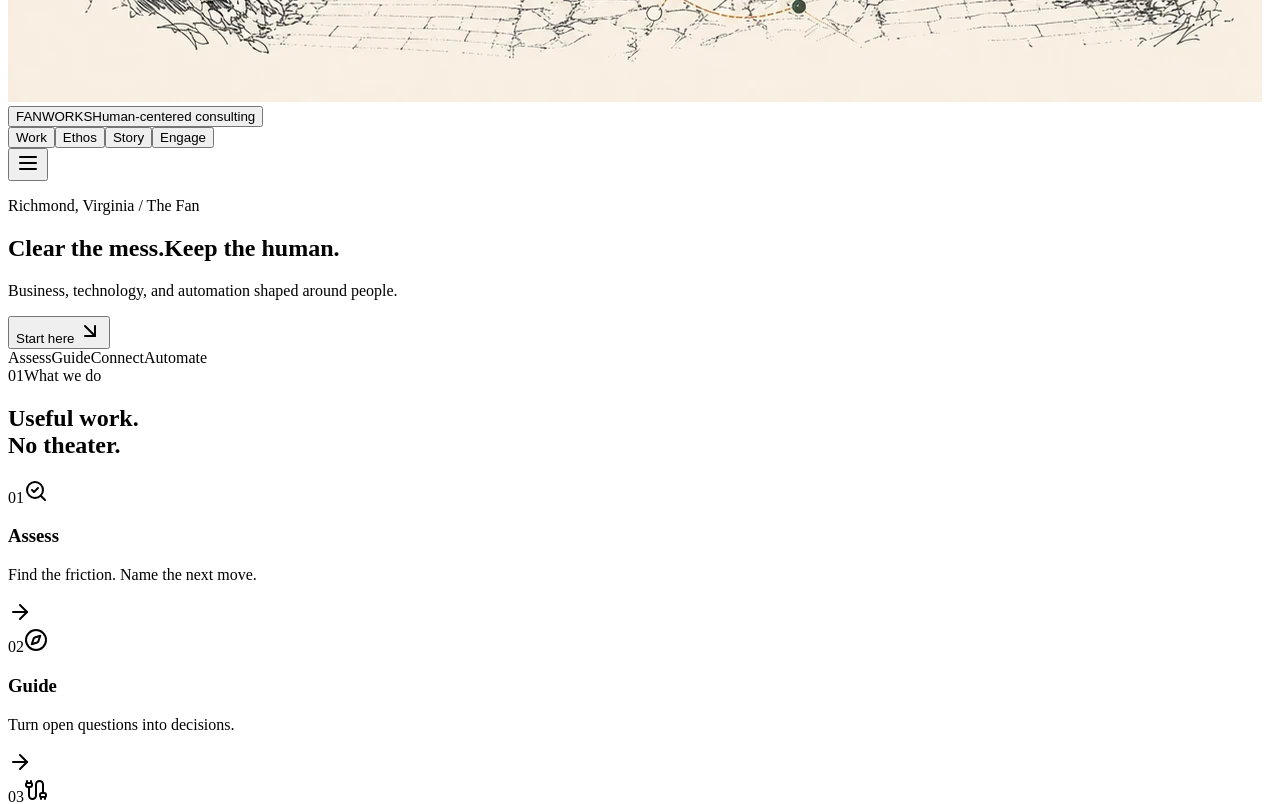
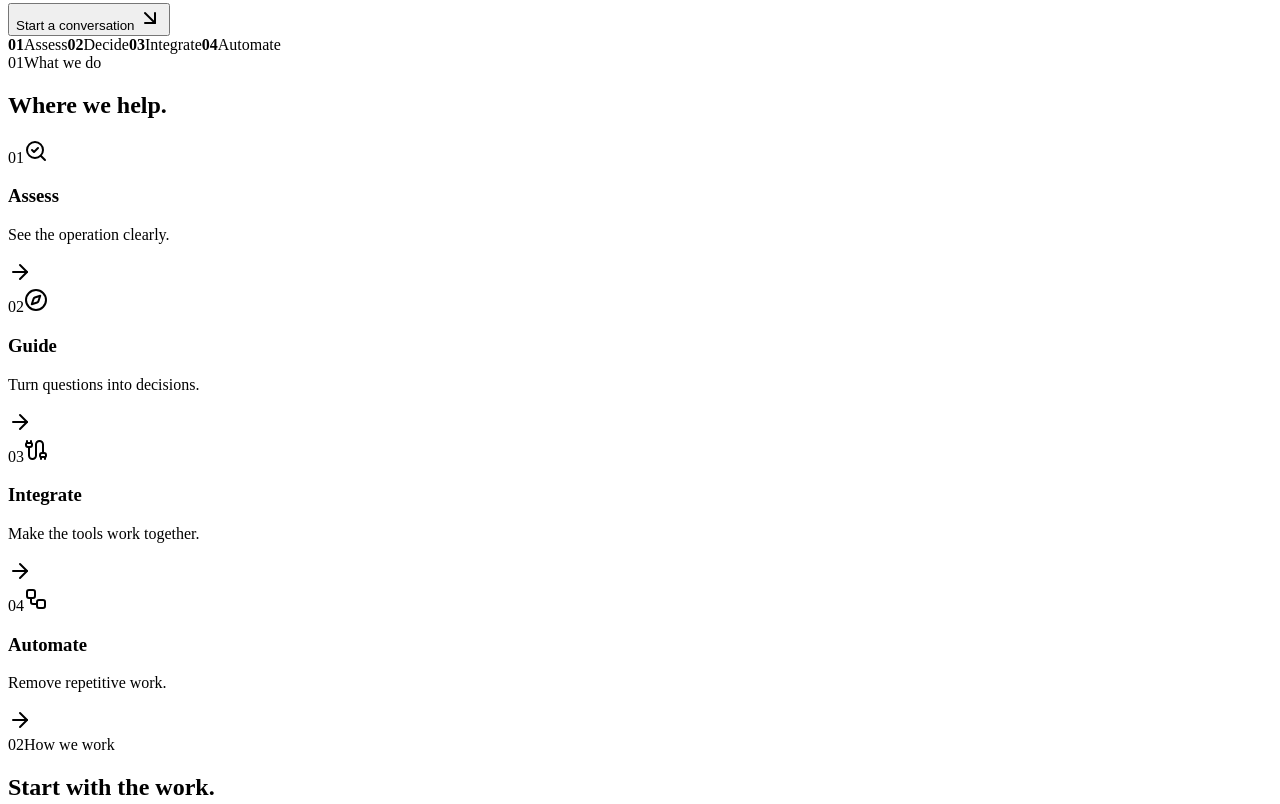
Before and after one commit to scottjones08/fanworks.io, a React (Vite) app: page / in a window 1280 px wide. Shown: the part 1160-1964 px from the top of the page. Built offline with nearby package versions, Linux system fonts and the light colour scheme; the HTML template or start-up script is replaced by a standard one.

Commit message:
Refocus FanWorks around operations and systems

```diff
--- a/index.html
+++ b/index.html
@@ -5,17 +5,17 @@
     <meta name="viewport" content="width=device-width, initial-scale=1.0" />
     <meta
       name="description"
-      content="Human-centered consulting for business, technology, and automation."
+      content="Operations assessment, technology integration, and practical automation for growing businesses."
     />
-    <meta property="og:title" content="FanWorks | Human-Centered Consulting" />
+    <meta property="og:title" content="FanWorks | Business Systems Consulting" />
     <meta
       property="og:description"
-      content="Clear the mess. Keep the human."
+      content="Make the work make sense."
     />
     <meta property="og:image" content="/fan-works-hero.webp" />
     <meta name="theme-color" content="#171916" />
     <link rel="preload" as="image" href="/fan-works-hero.webp" fetchpriority="high" />
-    <title>FanWorks | Human-Centered Consulting</title>
+    <title>FanWorks | Business Systems Consulting</title>
   </head>
   <body>
     <div id="root"></div>
--- a/src/App.tsx
+++ b/src/App.tsx
@@ -14,33 +14,33 @@ const services = [
   {
     number: "01",
     name: "Assess",
-    line: "Find the friction. Name the next move.",
+    line: "See the operation clearly.",
     icon: SearchCheck,
   },
   {
     number: "02",
     name: "Guide",
-    line: "Turn open questions into decisions.",
+    line: "Turn questions into decisions.",
     icon: Compass,
   },
   {
     number: "03",
-    name: "Connect",
+    name: "Integrate",
     line: "Make the tools work together.",
     icon: Cable,
   },
   {
     number: "04",
     name: "Automate",
-    line: "Remove repetition. Keep judgment.",
+    line: "Remove repetitive work.",
     icon: Workflow,
   },
 ];
 
 const principles = [
-  ["People first", "Start with the people doing the work."],
-  ["Right-size the tools", "Build only what earns its place."],
-  ["Leave proof", "Create a system the team can own."],
+  ["Map reality", "Follow the work as it runs today."],
+  ["Choose the move", "Fix the constraint that matters."],
+  ["Make it stick", "Leave clear ownership behind."],
 ];
 
 export default function App() {
@@ -78,14 +78,14 @@ export default function App() {
         <header className="site-header">
           <button className="brand-lockup" type="button" onClick={() => scrollTo("top")} aria-label="FanWorks home">
             <span className="wordmark">FANWORKS</span>
-            <span className="brand-subtitle">Human-centered consulting</span>
+            <span className="brand-subtitle">Business systems consulting</span>
           </button>
 
           <nav className="desktop-nav" aria-label="Primary navigation">
             <button type="button" onClick={() => scrollTo("work")}>Work</button>
-            <button type="button" onClick={() => scrollTo("ethos")}>Ethos</button>
+            <button type="button" onClick={() => scrollTo("ethos")}>Approach</button>
             <button type="button" onClick={() => scrollTo("story")}>Story</button>
-            <button className="nav-cta" type="button" onClick={() => scrollTo("engage")}>Engage</button>
+            <button className="nav-cta" type="button" onClick={() => scrollTo("engage")}>Contact</button>
           </nav>
 
           <button
@@ -102,29 +102,29 @@ export default function App() {
         {menuOpen ? (
           <nav className="mobile-nav" aria-label="Mobile navigation">
             <button type="button" onClick={() => scrollTo("work")}>Work</button>
-            <button type="button" onClick={() => scrollTo("ethos")}>Ethos</button>
+            <button type="button" onClick={() => scrollTo("ethos")}>Approach</button>
             <button type="button" onClick={() => scrollTo("story")}>Story</button>
-            <button type="button" onClick={() => scrollTo("engage")}>Engage</button>
+            <button type="button" onClick={() => scrollTo("engage")}>Contact</button>
           </nav>
         ) : null}
 
         <div className="hero-copy">
-          <p className="location">Richmond, Virginia / The Fan</p>
+          <p className="location">Richmond, Virginia</p>
           <h1 id="hero-title">
-            Clear the mess.
-            <span>Keep the human.</span>
+            Make the work
+            <span>make sense.</span>
           </h1>
-          <p>Business, technology, and automation shaped around people.</p>
+          <p>We assess operations, connect technology, and automate what slows the business down.</p>
           <button className="hero-cta" type="button" onClick={() => scrollTo("engage")}>
-            Start here <ArrowDownRight aria-hidden="true" />
+            Start a conversation <ArrowDownRight aria-hidden="true" />
           </button>
         </div>
 
         <div className="hero-tags" aria-label="FanWorks services">
-          <span>Assess</span>
-          <span>Guide</span>
-          <span>Connect</span>
-          <span>Automate</span>
+          <span><b>01</b>Assess</span>
+          <span><b>02</b>Decide</span>
+          <span><b>03</b>Integrate</span>
+          <span><b>04</b>Automate</span>
         </div>
       </section>
 
@@ -133,7 +133,7 @@ export default function App() {
           <span>01</span>
           <span>What we do</span>
         </div>
-        <h2 id="work-title">Useful work.<br />No theater.</h2>
+        <h2 id="work-title">Where we help.</h2>
 
         <div className="service-list">
           {services.map(({ number, name, line, icon: Icon }) => (
@@ -153,7 +153,7 @@ export default function App() {
           <span>02</span>
           <span>How we work</span>
         </div>
-        <h2 id="ethos-title">Human judgment.<br />Useful systems.</h2>
+        <h2 id="ethos-title">Start with the work.</h2>
         <div className="principle-list">
           {principles.map(([title, line], index) => (
             <article key={title}>
@@ -170,7 +170,6 @@ export default function App() {
           <img
             src="/fanworks-workflow-sketch.webp"
             alt="Hand-drawn people mapping work, connecting systems, and moving toward a Richmond neighborhood"
-            loading="lazy"
             decoding="async"
           />
         </div>
@@ -179,9 +178,9 @@ export default function App() {
             <span>03</span>
             <span>Why FanWorks</span>
           </div>
-          <h2 id="story-title">Built on the block.</h2>
-          <p>The Fan taught us the value of craft, connection, and work that holds up.</p>
-          <blockquote>Surface clarity. Keep people at the center.</blockquote>
+          <h2 id="story-title">From Richmond. Built for operators.</h2>
+          <p>FanWorks brings business, process, and technology experience to the same table.</p>
+          <blockquote>Clear work. Useful systems.</blockquote>
         </div>
       </section>
 
@@ -189,9 +188,9 @@ export default function App() {
         <div className="engage-copy">
           <div className="section-mark section-mark-light">
             <span>04</span>
-            <span>Engage</span>
+            <span>Contact</span>
           </div>
-          <h2 id="engage-title">Bring us the stuck part.</h2>
+          <h2 id="engage-title">What is slowing you down?</h2>
           <a href="mailto:hello@fanworks.io">hello@fanworks.io</a>
         </div>
 
@@ -207,7 +206,7 @@ export default function App() {
             </label>
           </div>
           <label>
-            <span>What feels stuck?</span>
+            <span>What should we look at?</span>
             <textarea name="message" rows={4} required />
           </label>
           <div className="form-footer">
@@ -222,7 +221,7 @@ export default function App() {
       <footer className="site-footer">
         <div className="brand-lockup footer-brand">
           <span className="wordmark">FANWORKS</span>
-          <span className="brand-subtitle">Human-centered consulting</span>
+          <span className="brand-subtitle">Business systems consulting</span>
         </div>
         <span>Richmond, Virginia</span>
         <span>Est. 2025</span>
--- a/src/styles.css
+++ b/src/styles.css
@@ -78,17 +78,17 @@ a {
   width: 100%;
   height: 100%;
   object-fit: cover;
-  object-position: center 58%;
-  filter: saturate(0.82) contrast(1.05);
+  object-position: center;
   animation: image-in 900ms cubic-bezier(0.22, 1, 0.36, 1) both;
 }
 
 .hero-ink {
   position: absolute;
-  inset: 0;
+  inset: 0 auto 0 0;
   z-index: -2;
-  background: rgba(20, 23, 19, 0.94);
-  clip-path: polygon(0 0, 59% 0, 50% 100%, 0 100%);
+  width: 46%;
+  border-right: 1px solid rgba(242, 238, 228, 0.22);
+  background: rgba(17, 19, 17, 0.76);
 }
 
 .hero::after {
@@ -185,7 +185,7 @@ a {
 .hero-copy {
   position: relative;
   z-index: 2;
-  width: min(54rem, 58vw);
+  width: min(39rem, 42vw);
   padding: clamp(4rem, 9vh, 7.5rem) 0 10rem var(--pad);
   animation: copy-in 650ms 120ms cubic-bezier(0.22, 1, 0.36, 1) both;
 }
@@ -206,9 +206,9 @@ a {
 }
 
 .hero h1 {
-  max-width: 11ch;
+  max-width: 9ch;
   font-family: var(--display);
-  font-size: clamp(4.6rem, 7vw, 7.4rem);
+  font-size: clamp(4.3rem, 5.9vw, 6.4rem);
   font-weight: 900;
   letter-spacing: 0;
   line-height: 0.82;
@@ -260,41 +260,42 @@ a {
 
 .hero-tags {
   position: absolute;
-  right: 43%;
+  right: var(--pad);
   bottom: 1.5rem;
   left: var(--pad);
   z-index: 2;
   display: grid;
   grid-template-columns: repeat(4, minmax(0, 1fr));
-  border-top: 1px solid rgba(242, 238, 228, 0.5);
-  border-bottom: 1px solid rgba(242, 238, 228, 0.28);
+  border-top: 1px solid rgba(242, 238, 228, 0.65);
+  background: rgba(17, 19, 17, 0.9);
 }
 
 .hero-tags span {
-  min-height: 3.8rem;
+  position: relative;
+  min-height: 4.3rem;
   display: flex;
   align-items: center;
-  gap: 0.6rem;
+  justify-content: center;
+  gap: 0.5rem;
   padding: 0 0.8rem;
-  border-right: 1px solid rgba(242, 238, 228, 0.25);
 }
 
 .hero-tags span::before {
-  content: "/";
-  color: var(--brick);
-  font-size: 1rem;
+  content: "";
+  position: absolute;
+  top: -0.34rem;
+  left: 50%;
+  width: 0.58rem;
+  height: 0.58rem;
+  border: 1px solid var(--ochre);
+  border-radius: 50%;
+  background: var(--ink);
+  transform: translateX(-50%);
 }
 
-.hero-tags span:last-child {
-  border-right: 0;
-}
-
-.work-section,
-.ethos-section,
-.story-section,
-.engage-section {
-  content-visibility: auto;
-  contain-intrinsic-size: auto 800px;
+.hero-tags b {
+  color: var(--ochre);
+  font-size: 0.52rem;
 }
 
 .work-section {
@@ -735,8 +736,10 @@ a {
   }
 
   .hero-ink {
-    background: rgba(20, 23, 19, 0.88);
-    clip-path: polygon(0 0, 100% 0, 100% 69%, 0 82%);
+    inset: 0;
+    width: 100%;
+    border-right: 0;
+    background: rgba(17, 19, 17, 0.6);
   }
 
   .hero-copy {
@@ -750,15 +753,7 @@ a {
 
   .hero-tags {
     right: var(--pad);
-    grid-template-columns: repeat(2, minmax(0, 1fr));
-  }
-
-  .hero-tags span:nth-child(2) {
-    border-right: 0;
-  }
-
-  .hero-tags span:nth-child(-n + 2) {
-    border-bottom: 1px solid rgba(242, 238, 228, 0.25);
+    grid-template-columns: repeat(4, minmax(0, 1fr));
   }
 
   .work-section {
@@ -833,11 +828,7 @@ a {
   }
 
   .hero-image {
-    object-position: 53% center;
-  }
-
-  .hero-ink {
-    clip-path: polygon(0 0, 100% 0, 100% 72%, 0 83%);
+    object-position: 66% center;
   }
 
   .hero-copy {
@@ -871,8 +862,14 @@ a {
   }
 
   .hero-tags span {
-    min-height: 3rem;
-    font-size: 0.55rem;
+    min-height: 3.5rem;
+    gap: 0.28rem;
+    padding: 0 0.25rem;
+    font-size: 0.5rem;
+  }
+
+  .hero-tags b {
+    font-size: 0.45rem;
   }
 
   .work-section,
```
Also changed, not shown: public/fan-works-hero.webp.
